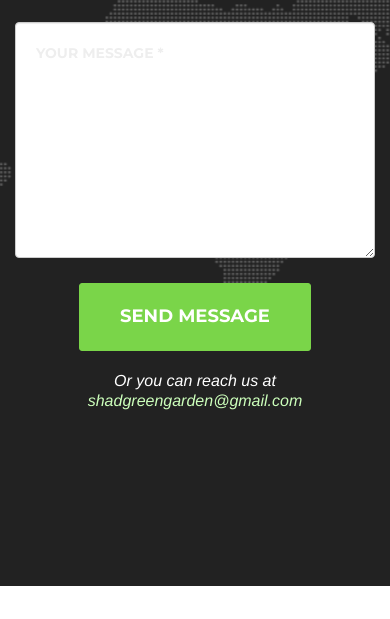
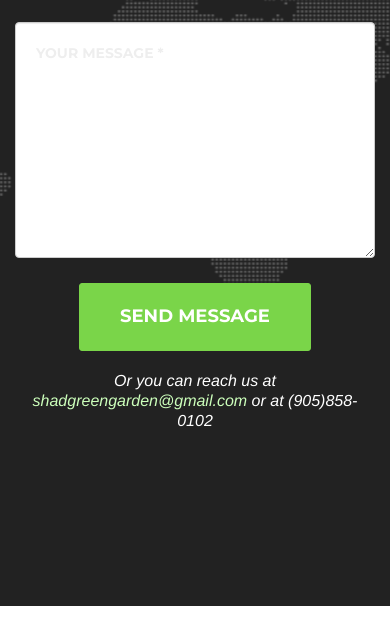
Before and after one commit to AideTechBot/greenbeans, a website: page index.html in a window 390 px wide. Shown: the part 9456-10075 px from the top of the page. Drawn offline with nearby package versions, Linux system fonts and the light colour scheme; a web font is replaced by a local one.

Commit message:
Phone number added

```diff
--- a/index.html
+++ b/index.html
@@ -452,7 +452,7 @@
             </div>
             <div class="row">
                 <div class="col-lg-12 text-center">
-                    <h3 class="section-contact text-muted">Or you can reach us at <a href="mailto:shadgreengarden@gmail.com">shadgreengarden@gmail.com</a></h3>
+                    <h3 class="section-contact text-muted">Or you can reach us at <a href="mailto:shadgreengarden@gmail.com">shadgreengarden@gmail.com</a> or at (905)858-0102</h3>
                 </div>
             </div>
         </div>
```
